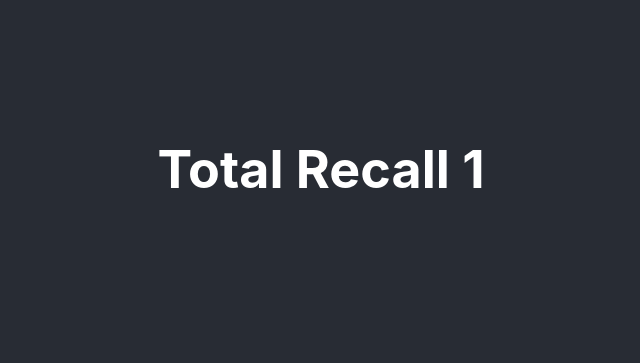
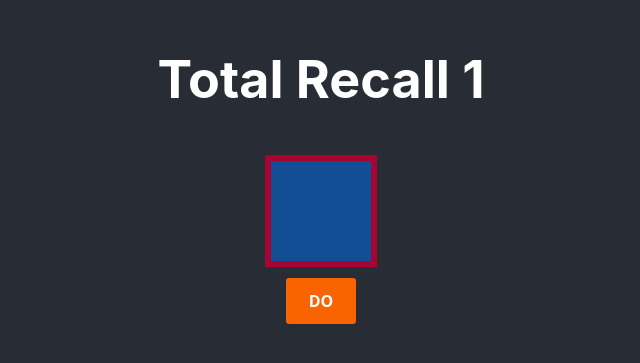
Before and after one commit to RomanBIT/Drontai, a React (Create React App) app in the folder r12/: page / in a window 1280 px wide. Shown: the part 231-594 px from the top of the page, without its empty margins (319-959 px from the left). Built offline with nearby package versions, Linux system fonts and the light colour scheme.

Commit message:
rand colors kv

```diff
--- a/r12/src/App.jsx
+++ b/r12/src/App.jsx
@@ -1,5 +1,6 @@
 
 import './App.scss';
+import T1 from './Components/014/T1';
 
 
 function App() {
@@ -9,6 +10,7 @@ function App() {
         <div className="App">
             <header className="App-header">
               <h1>Total Recall 1</h1>
+              <T1 />
             </header>
         </div>
     );
--- /dev/null
+++ b/r12/src/Components/014/T1.jsx
@@ -0,0 +1,29 @@
+import { useState } from "react";
+import randColor from '../../Functions/randColor'
+
+function T1() {
+
+    const [colors, setColors] = useState({
+        ba: randColor(),
+        bo: randColor()
+    })
+
+    const co = () => {
+        setColors({
+            ba: randColor(),
+            bo: randColor()
+        })
+    }
+
+    return (
+        <>
+            <div className="kv" style={{
+                backgroundColor: colors.ba,
+                border: '6px solid' + colors.bo
+            }}></div>
+            <button onClick={co}>DO</button>
+        </>
+    )
+}
+
+export default T1;
```
